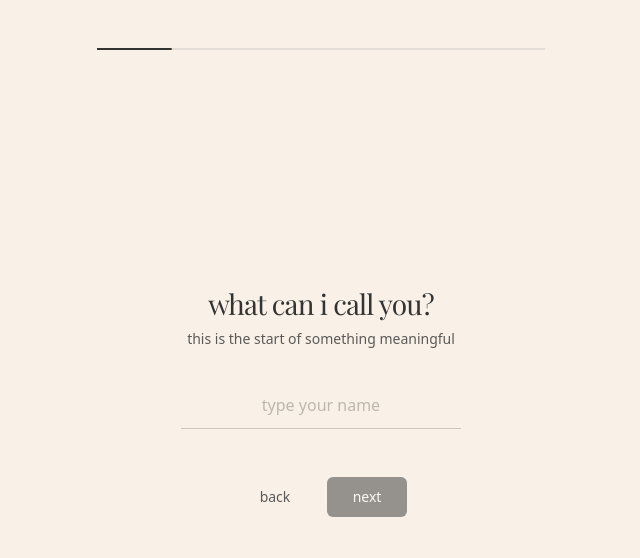
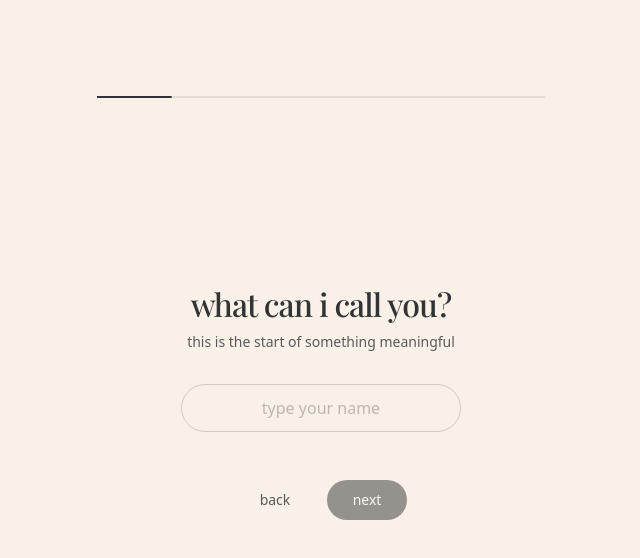
Before and after one commit to lolrazh/sage-mvp, a Next.js app: page /onboarding/1 in a window 1280 px wide. Shown: the top 558 px of the page, without its empty margins (319-959 px from the left). Built offline with nearby package versions, Linux system fonts and the light colour scheme; a web font is replaced by a local one.

Commit message:
implemented figma vision

```diff
--- a/src/app/onboarding/1/page.tsx
+++ b/src/app/onboarding/1/page.tsx
@@ -29,7 +29,7 @@ export default function OnboardingName() {
           <Input
             value={name}
             onChange={(e) => setName(e.target.value)}
-            className="bg-transparent border-b border-t-0 border-x-0 rounded-none px-0 h-12 text-base focus-visible:ring-0 placeholder:text-[#333333]/30 text-center"
+            className="bg-transparent border rounded-full px-4 h-12 text-base focus-visible:ring-0 placeholder:text-[#333333]/30 text-center"
             placeholder="type your name"
             autoFocus
           />
@@ -42,7 +42,7 @@ export default function OnboardingName() {
             onClick={() => router.push("/")}
             className="font-medium min-w-[80px]"
           >
-            back
+            <span>back</span>
           </Button>
           <Button
             size="default"
--- a/src/components/layout/OnboardingLayout.tsx
+++ b/src/components/layout/OnboardingLayout.tsx
@@ -20,7 +20,7 @@ export function OnboardingLayout({
   return (
     <main className="min-h-screen relative">
       {/* Fixed progress bar */}
-      <div className="fixed top-12 left-0 right-0 px-6">
+      <div className="fixed top-24 left-0 right-0 px-6">
         <div className="max-w-md mx-auto">
           <Progress value={(step / TOTAL_STEPS) * 100} className="h-[2px] bg-[#333333]/10" />
         </div>
@@ -32,7 +32,7 @@ export function OnboardingLayout({
           <div className="space-y-8">
             {/* Header */}
             <div className="text-center space-y-1">
-              <h1 className="text-[28px] font-serif tracking-[-0.03em]">{title}</h1>
+              <h1 className="text-[32px] font-serif font-medium tracking-[-0.03em]">{title}</h1>
               <p className="text-sm text-[#333333]/80">{subtitle}</p>
             </div>
 
--- a/src/components/ui/button.tsx
+++ b/src/components/ui/button.tsx
@@ -5,7 +5,7 @@ import { cva, type VariantProps } from "class-variance-authority"
 import { cn } from "@/lib/utils"
 
 const buttonVariants = cva(
-  "inline-flex items-center justify-center whitespace-nowrap rounded-md text-sm font-medium ring-offset-background transition-all focus-visible:outline-none focus-visible:ring-2 focus-visible:ring-ring focus-visible:ring-offset-2 disabled:pointer-events-none disabled:opacity-50",
+  "inline-flex items-center justify-center whitespace-nowrap rounded-full text-sm font-medium transition-all focus-visible:outline-none focus-visible:ring-2 focus-visible:ring-ring focus-visible:ring-offset-2 disabled:pointer-events-none disabled:opacity-50",
   {
     variants: {
       variant: {
@@ -14,14 +14,14 @@ const buttonVariants = cva(
         outline:
           "border border-[#333333]/10 hover:bg-[#333333]/5 active:bg-[#333333]/10",
         ghost:
-          "text-[#333333]/80 hover:text-[#333333] hover:bg-[#333333]/5 active:bg-[#333333]/10",
+          "text-[#333333]/80 hover:bg-transparent [&>span]:hover:text-[#333333]",
         link:
           "text-[#333333] underline-offset-4 hover:underline",
       },
       size: {
-        default: "h-10 px-4 py-2",
-        sm: "h-8 px-3 text-xs",
-        lg: "h-11 px-6",
+        default: "h-10 px-6",
+        sm: "h-8 px-4 text-xs",
+        lg: "h-11 px-8",
         icon: "h-10 w-10",
       },
     },
--- a/src/components/ui/input.tsx
+++ b/src/components/ui/input.tsx
@@ -11,7 +11,7 @@ const Input = React.forwardRef<HTMLInputElement, InputProps>(
       <input
         type={type}
         className={cn(
-          "flex w-full border-b border-[#1C1B1F]/10 bg-transparent px-3 py-2 text-base transition-colors placeholder:text-[#1C1B1F]/30 focus-visible:outline-none focus-visible:border-[#1C1B1F]/20 disabled:cursor-not-allowed disabled:opacity-50",
+          "flex w-full border border-[#333333]/10 bg-transparent px-4 py-2 text-base transition-colors placeholder:text-[#333333]/30 focus-visible:outline-none focus:border-[#333333]/20 disabled:cursor-not-allowed disabled:opacity-50",
           className
         )}
         ref={ref}
```
